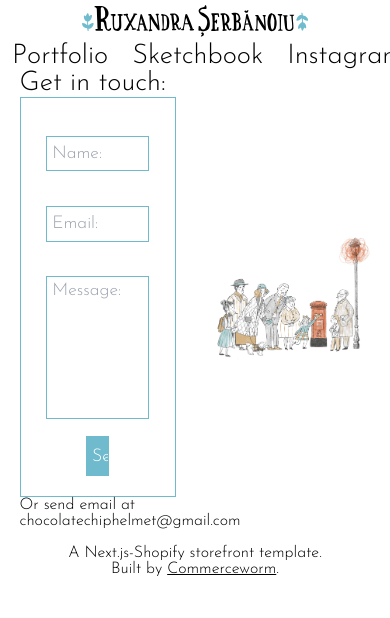
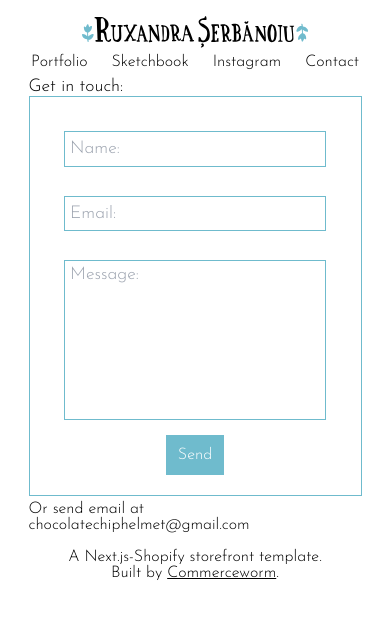
Before and after one commit to imparadu/nextjs-shopify-store-ruxandra, a Next.js app: page /contact in a window 390 px wide. Shown: the top 618 px of the page. Built offline with nearby package versions, Linux system fonts and the light colour scheme.

Commit message:
transferred css to tailwind

```diff
--- a/components/Header.js
+++ b/components/Header.js
@@ -6,8 +6,8 @@ const Header = () => {
   return (
     <header className="bg-white flex justify-center">
       <Link href="/" passHref>
-        <div className="logoDesktop"></div>
-        <div className="logoMobil"></div>
+        <div className="xxs:hidden xs:hidden h-24 w-52 bg-no-repeat bg-center block mt-1 bg-desktop bg-contain"></div>
+        <div className="block bg-mobil bg-contain xxs:h-8 xs:h-8 w-72 bg-no-repeat bg-center s:hidden md:hidden: lg:hidden "></div>
       </Link>
     </header>
   );
--- a/components/Navbar.js
+++ b/components/Navbar.js
@@ -2,27 +2,40 @@ import Link from 'next/link';
 
 export default function Navbar() {
   return (
-    <div className="navigation">
+    <div className="text-center sticky top-0 w-full h-full z-50 m-0 p-0 overflow-hidden bg-white">
       <ul className="p-0 mt-1.5 list-none inline-flex">
-        <li className="px-3 items-center">
-          <Link href="/portfolio">Portfolio</Link>
+        <li className="px-3 items-center xs:text-1rem">
+          <Link
+            href="/portfolio"
+            className="text-17rem xxs:text-08rem xs:text-1rem hover:text-albastru transition duration-500 ease-in-out"
+          >
+            Portfolio
+          </Link>
         </li>
-        <li className="px-3 items-center">
-          <Link href="/sketchbook">Sketchbook</Link>
+        <li className="px-3 items-center xxs:px-1 xs:text-1rem hover:text-albastru transition duration-500 ease-in-out">
+          <Link
+            href="/sketchbook"
+            className="text-17rem xxs:text-08rem xs:text-1rem"
+          >
+            Sketchbook
+          </Link>
         </li>
-        <li className="px-3 items-center">
+        <li className="px-3 items-center xxs:px-1 xs:text-1rem hover:text-albastru transition duration-500 ease-in-out">
           <a
             href="https://www.instagram.com/chocolatechiphelmet/ "
             target="blank"
-            className="text-17rem"
+            className="text-17rem xxs:text-08rem xs:text-1rem"
           >
             Instagram
           </a>
         </li>
-        <li className="px-3 items-center">
-          <Link href="/contact">Contact</Link>
-          {/*   font-size: 1.7rem;
-  color: black; */}
+        <li className="px-3 items-center xxs:px-1 xs:text-1rem hover:text-albastru transition duration-500 ease-in-out">
+          <Link
+            href="/contact"
+            className="xxs:text-08rem xs:text-1rem text-17rem"
+          >
+            Contact
+          </Link>
         </li>
       </ul>
     </div>
--- a/pages/contact.js
+++ b/pages/contact.js
@@ -6,15 +6,15 @@ function Contact() {
   return (
     <>
       <div className="flex justify-around items-center w-full h-full">
-        <div className="w-[40%] h-full">
-          <h3 className="">Get in touch:</h3>
-          <form className="">
+        <div className="xxs:w-[90%] xs:w-[90%] flex flex-col w-[30%] h-full mt-2">
+          <h3 className="text-1.1rem">Get in touch:</h3>
+          <form className="border border-albastru p-[20px] h-[400px]">
             <div className="w-full h-full flex flex-col justify-between items-center">
               <label htmlFor="name"></label>
               <input
                 type="text"
                 id="name"
-                className=""
+                className="h-[10%] w-[90%] border border-albastru p-[5px] text-1.1rem focus:outline-none focus:bg-aliceblue"
                 name="from_name"
                 placeholder="Name:"
               />
@@ -22,7 +22,7 @@ function Contact() {
               <input
                 type="email"
                 id="email"
-                className=""
+                className="h-[10%] w-[90%] border border-albastru p-[5px] text-1.1rem focus:outline-none focus:bg-aliceblue"
                 name="email"
                 placeholder="Email:"
               />
@@ -30,7 +30,7 @@ function Contact() {
               <textarea
                 type="text"
                 id="message"
-                className="h-40 w-11/12 resize-none p-2 border border-solid border-albastru font-josefin-sans focus:outline-none focus:bg-aliceblue"
+                className="h-40 w-[90%] resize-none p-[5px] border border-solid text-1.1rem border-albastru focus:outline-none focus:bg-aliceblue"
                 name="message"
                 placeholder="Message:"
               />
@@ -38,18 +38,16 @@ function Contact() {
                 type="submit"
                 value="Send"
                 id="submit"
-                className="text-white bg-albastru w-1/5 h-10"
+                className="text-white bg-albastru w-1/5 h-10 hover:cursor-pointer hover:text-black"
               />
             </div>
           </form>
-          <p>Or send email at chocolatechiphelmet@gmail.com</p>
+          <p className="mt-[5px]">
+            Or send email at chocolatechiphelmet@gmail.com
+          </p>
         </div>
-        <div className="max-w-[40%]">
-          <img
-            src="/contact_sketch.jpg"
-            alt=""
-            className=""
-          />
+        <div className="max-w-[40%] xxs:hidden xs:hidden">
+          <img src="/contact_sketch.jpg" alt="" className="" />
         </div>
       </div>
     </>
--- a/pages/portfolio.js
+++ b/pages/portfolio.js
@@ -8,14 +8,9 @@ function Portfolio({ portfolioProducts }) {
   return (
     <>
       <div className="justify-center flex flex-col ">
-        <div className="columns-4 gap-0 mx-10">
+        <div className="xxs:columns-1 xxs:mx-0 xs:columns-1 xs:mx-0 s:columns-2 md:columns-3 lg:columns-4 gap-0 mx-0">
           {portfolioProducts.map((product) => {
-            return (
-              <ProductCard
-                key={product.node.id}
-                product={product}
-              />
-            );
+            return <ProductCard key={product.node.id} product={product} />;
           })}
         </div>
         <BackToTopButton />
--- a/pages/sketchbook.js
+++ b/pages/sketchbook.js
@@ -7,7 +7,7 @@ function Sketchbook({ sketchbookProducts }) {
   return (
     <>
       <div className="justify-center flex">
-        <div className="columns-4 gap-0 max-w-9/10">
+        <div className="xxs:columns-1 xs:columns-1 s:columns-2 md:columns-3 lg:columns-4 gap-0 mx-10">
           {sketchbookProducts.map((product) => {
             return <ProductCard key={product.node.id} product={product} />;
           })}
--- a/styles/globals.css
+++ b/styles/globals.css
@@ -13,33 +13,34 @@ body {
   font-family: 'Josefin Sans', sans-serif;
   line-height: 1;
   scroll-behavior: smooth;
+  margin: 8px 5px 0px 5px;
 }
 
-h3 {
-  font-size: 1.7rem;
-}
+/* h3 {
+  font-size: 1.17rem;
+} */
 
-input {
+/* input {
   border: 1px solid #6fbbcd;
   border-radius: 0;
   padding: 5px;
   font-size: 1.1rem;
   font-family: 'Josefin Sans', sans-serif;
-}
+} */
 
-form {
+/* form {
   border: 1px solid #6fbbcd;
   padding: 20px;
   width: 100%;
   height: 400px;
-}
+} */
 
-#containerFormulare {
+/* #containerFormulare {
   width: 50%;
   height: 100%;
-}
+} */
 
-#name {
+/* #name {
   height: 10%;
   width: 90%;
 }
@@ -47,9 +48,9 @@ form {
 #email {
   height: 10%;
   width: 90%;
-}
+} */
 
-#message {
+/* #message {
   height: 40%;
   width: 90%;
   resize: none;
@@ -63,22 +64,22 @@ form {
   outline: none;
   background-color: aliceblue;
   font-family: 'Josefin Sans', sans-serif;
-}
+} */
 
-#submit {
+/* #submit {
   height: 40px;
   width: 20%;
   font-family: 'Josefin Sans', sans-serif;
   background-color: #6fbbcd;
   color: white;
-}
+} */
 
-#submit:hover {
+/* #submit:hover {
   cursor: pointer;
   color: black;
-}
+} */
 
-.logoDesktop {
+/* .logoDesktop {
   margin-top: 5px;
   background: url('/Logo.svg') no-repeat center center;
   display: block;
@@ -90,9 +91,9 @@ form {
   background: url('/Logo horizontal mobile-03.svg') no-repeat center center;
   background-size: contain;
   display: none;
-}
+} */
 
-@media screen and (max-width: 281px) {
+/* @media screen and (max-width: 281px) {
   .navigation a {
     font-size: 0.8rem;
     font-weight: 500;
@@ -109,9 +110,9 @@ form {
     height: 2rem;
     width: 18rem;
   }
-}
+} */
 
-@media screen and (min-width: 282px) and (max-width: 600px) {
+/* @media screen and (min-width: 282px) and (max-width: 600px) {
   .navigation a {
     font-size: 1rem;
     font-weight: 500;
@@ -124,9 +125,9 @@ form {
     height: 2rem;
     width: 18rem;
   }
-}
+} */
 
-@media screen and (min-width: 601px) {
+/* @media screen and (min-width: 601px) {
   .logoDesktop {
     display: block;
     height: 6rem;
@@ -135,9 +136,9 @@ form {
   .logoMobil {
     display: none;
   }
-}
+} */
 
-.navigation {
+/* .navigation {
   text-align: center;
   position: sticky;
   top: 0;
@@ -148,9 +149,9 @@ form {
   margin: 0;
   padding: 0;
   overflow: hidden;
-}
+} */
 
-ul {
+/* ul {
   padding: 0;
   margin-top: 5px;
   list-style: none;
@@ -165,4 +166,4 @@ li {
 .navigation a {
   font-size: 1.7rem;
   color: black;
-}
+} */
--- a/tailwind.config.js
+++ b/tailwind.config.js
@@ -11,14 +11,31 @@ module.exports = {
     },
     colors: {
       albastru: '#6fbbcd',
+      white: 'rgb(255 255 255)',
+      black: 'rgb(0 0 0)',
+      aliceblue: '#f0f8ff',
     },
     fontFamily: {
-      'josefin': ['JosefinSans', 'serif'],
+      josefin: ['JosefinSans', 'serif'],
     },
-    fontSize : {
-      '17rem': ['1.7rem', '1']
+    fontSize: {
+      '17rem': ['1.7rem', '1'],
+      '1.1rem': ['1.1rem', '1'],
+      '1rem': ['1rem', '1'],
+      '08rem': ['0.8rem', '1'],
+    },
+    screens: {
+      xxs: [{ min: '100px', max: '374px' }],
+      xs: [{ min: '375px', max: '600px' }],
+      s: '601px',
+      md: '901px',
+      lg: '1200px',
     },
     extend: {
+      backgroundImage: {
+        mobil: "url('/Logo horizontal mobile-03.svg')",
+        desktop: "url('/Logo.svg')",
+      },
       colors: {
         palette: {
           primary: '#000000',
```
